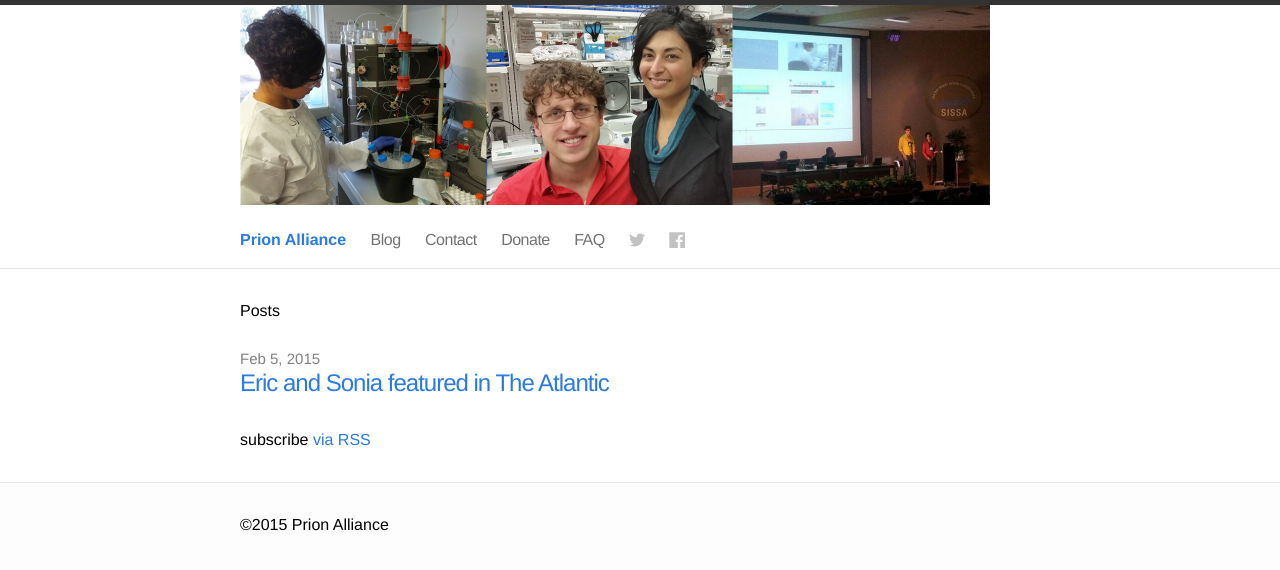
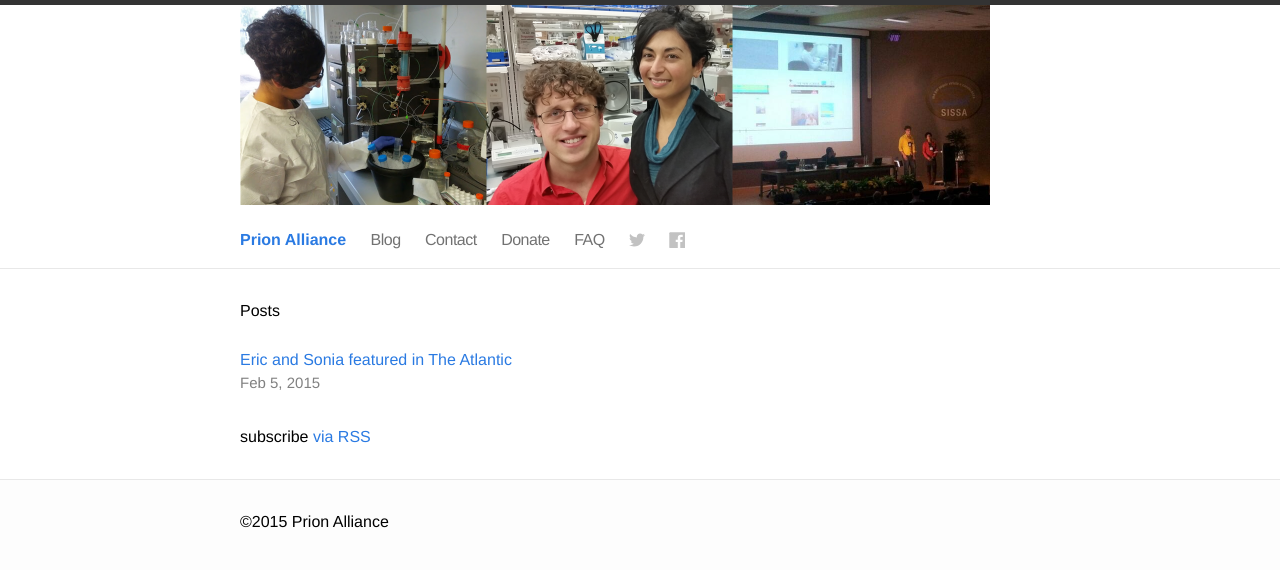
Before and after one commit to ericminikel/prionalliance, a Jekyll site: the page built from blog.md, in a window 1280 px wide. Shown: the top 570 px of the page. Built offline with Jekyll 4.4.1, drawn with Linux system fonts in a browser that asks for light colours; Markdown is read by kramdown in place of the engine named in the settings.

Commit message:
blog is now md, not html; changed list format

```diff
--- a/blog.html
+++ b/blog.md
@@ -10,8 +10,7 @@
   <ul class="posts">
     {% for post in site.posts %}
       <li>
-        <span class="post-date">{{ post.date | date: "%b %-d, %Y" }}</span>
-        <a class="post-link" href="{{ post.url | prepend: site.baseurl }}">{{ post.title }}</a>
+        <a href="{{ post.url }}">{{ post.title }}</a> <span class="post-date">{{ post.date | date: "%b %-d, %Y" }}</span>
       </li>
     {% endfor %}
   </ul>
```
